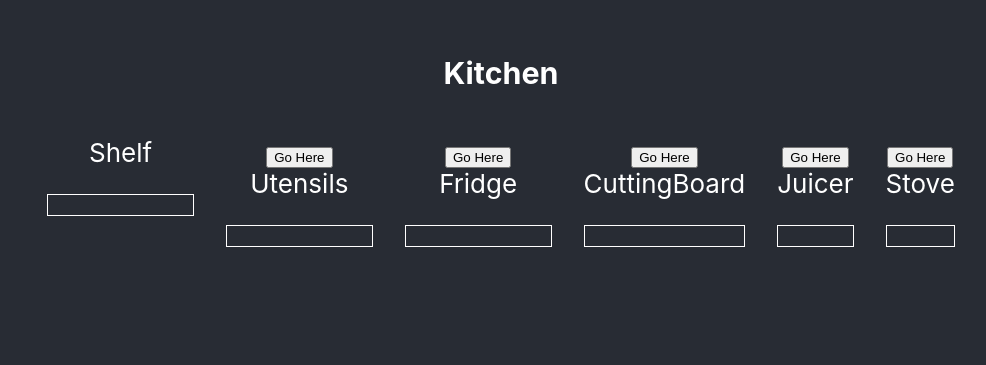
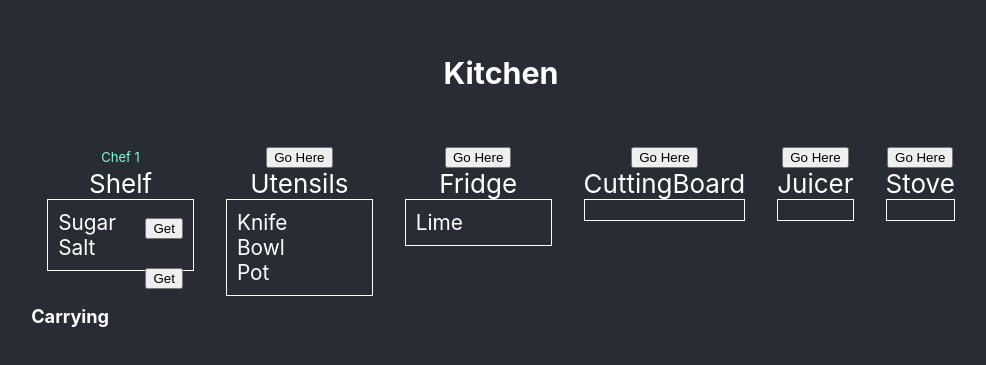
Before and after one commit to unoti/kitchenproto, a React (Create React App) app: page / in a window 1280 px wide. Shown: the part 119-484 px from the top of the page, without its empty margins (139-1125 px from the left). Built offline with nearby package versions, Linux system fonts and the light colour scheme.

Commit message:
station render and get btn

```diff
--- a/src/components/Chef.js
+++ b/src/components/Chef.js
@@ -7,7 +7,7 @@ export default function Chef({player, dispatch}) {
     return <div className="attached-player">
         <h3>Carrying</h3>
         <div>
-            {player.inventory.map((item) => (
+            {Object.values(player.inventory).map((item) => (
                 <div key={item.id} className="station-item">
                     <span className="item-name">{item.name}</span>
                     {item.qty > 1 && <span className="item-qty"> x {item.qty}</span>}
--- /dev/null
+++ b/src/components/constants.js
@@ -0,0 +1 @@
+export const unlimitedQty = 9999;
--- a/src/components/kitchen.js
+++ b/src/components/kitchen.js
@@ -2,9 +2,8 @@ import React, { useReducer } from 'react';
 
 import Chef from "./Chef"
 import Station from "./Station"
+import { unlimitedQty } from "./constants"
 
-
-const unlimitedQty = 9999;
 
 const initialState = {
     items: {
@@ -21,7 +20,7 @@ const initialState = {
     stations: {
         'Shelf': {
             name: "Shelf",
-            items: {
+            inventory: {
                 1: unlimitedQty, // Sugar
                 2: unlimitedQty, // Salt
             },
@@ -29,7 +28,7 @@ const initialState = {
         },
         'Utensils': {
             name: "Utensils",
-            items: {
+            inventory: {
                 3: 1, // Knife. This means there is qty 1 knife here.
                 4: 1, // Bowl
                 5: 1, // Pot
@@ -38,14 +37,14 @@ const initialState = {
         },
         'Fridge': {
             name: "Fridge",
-            items: {
+            inventory: {
                 6: unlimitedQty, // Lime
             },
             occupiedBy: null,
         },
         'CuttingBoard': {
             name: "CuttingBoard",
-            items: {},
+            inventory: {},
             occupiedBy: null,
             actions: [
                 { name: "Cut", consumeId: 6, provideId: 7, usingId: 3}, // Cut limes into half limes using knife
@@ -53,12 +52,12 @@ const initialState = {
         },
         'Juicer': {
             name: "Juicer",
-            items: {},
+            inventory: {},
             occupiedBy: null,
         },
         'Stove': {
             name: "Stove",
-            items: {},
+            inventory: {},
             occupiedBy: null,
         }
     }
@@ -82,8 +81,6 @@ function kitchenReducer(state, action) {
             if (!firstEmptyStation) {
                 console.log('No empty stations available for new player');
             }
-            console.log('firstempty');
-            console.log(firstEmptyStation);
 
             // Add new player to people object with the station name.
             const updatedPeople = {
@@ -94,7 +91,7 @@ function kitchenReducer(state, action) {
             // Mark the station as occupied by the player.
             const updatedStations = {
                 ...state.stations,
-                [firstEmptyStation.name]: { ...firstEmptyStation, occupiedBy: action.player.id}
+                [firstEmptyStation.name]: { ...firstEmptyStation, occupiedBy: action.player}
             };
 
             const newState = {
@@ -190,7 +187,8 @@ export default function Kitchen({playerId}) {
                     <div key={station.name} className="station-area">
                         <Station
                             name={station.name}
-                            items={station.items}
+                            items={state.items}
+                            inventory={station.inventory}
                             canGet={station.occupiedBy && station.occupiedBy.id === playerId}
                             occupiedBy={station.occupiedBy}
                             onMoveClicked={() => onMoveClicked(station.name)}
--- a/src/components/station.js
+++ b/src/components/station.js
@@ -1,20 +1,23 @@
 import PosButton from "./PosButton"
+import { unlimitedQty } from "./constants"
 
-export default function Station({ name, items, occupiedBy, canGet, onMoveClicked, dispatch }) {
+export default function Station({ name, items, inventory, occupiedBy, canGet, onMoveClicked, dispatch }) {
     function getItem(item) {
         dispatch({ type: "GET_ITEM", stationName: name, personId: occupiedBy.id, qty: 1, item})
     }
+    console.log('render station. inventory=');
+    console.log(inventory);
 
     return <div className="station">
         <PosButton occupiedBy={occupiedBy} onClick={onMoveClicked}/>
         <div className="station-title">{name}</div>
-        <ul className="station-items">
-            {Object.values(items).map((item, itemId) => (
+        <div className="station-items">
+            {Object.entries(inventory).map(([itemId, qty]) => (
                 <div key={itemId} className="station-item">
-                    <span className="item-name">{item.name}</span>
-                    {canGet && <button className="item-grab-button" onClick={() => getItem(item)}>Get</button>}
+                    <span className="item-name">{items[itemId].name}</span>
+                    {canGet && <button className="item-grab-button" onClick={() => getItem(items[itemId])}>Get</button>}
                 </div>
             ))}
-        </ul>
+        </div>
     </div>
 }
```
Also changed, not shown: public/index.html (+0 -10 lines).
